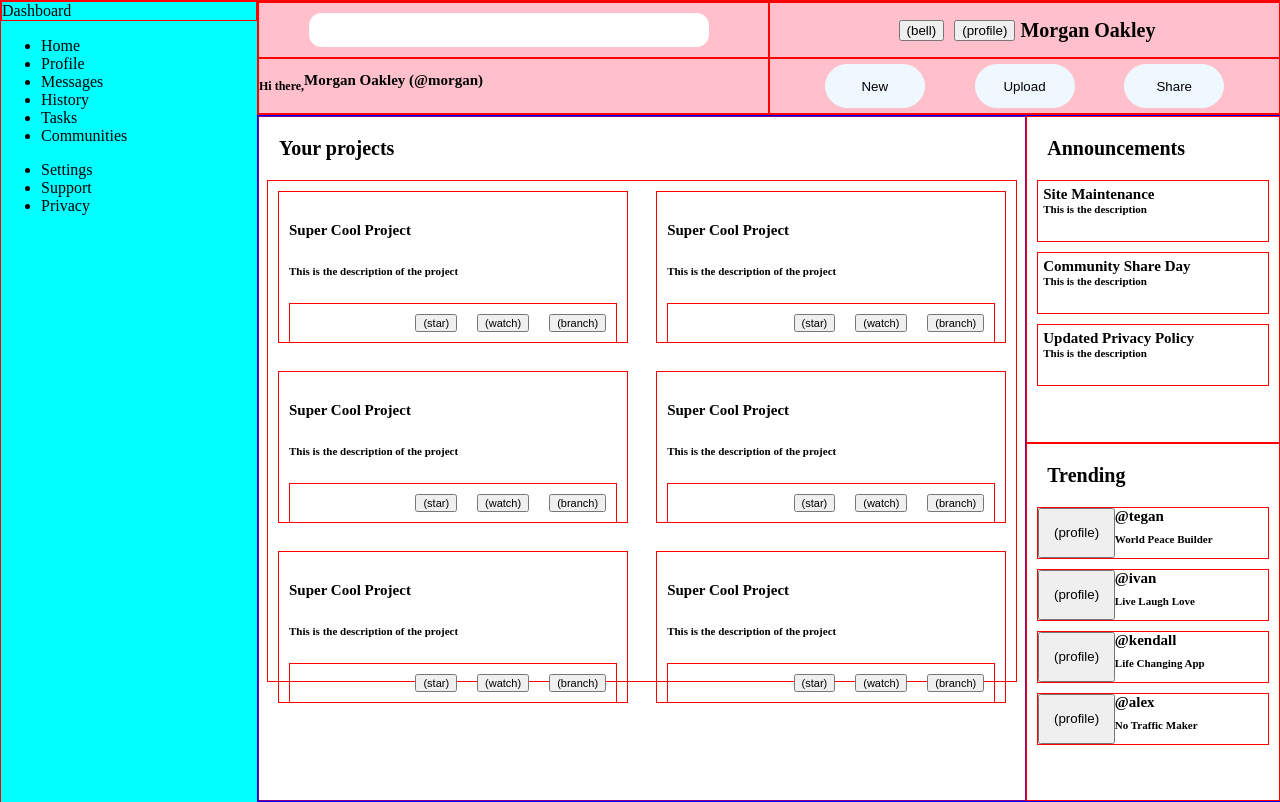
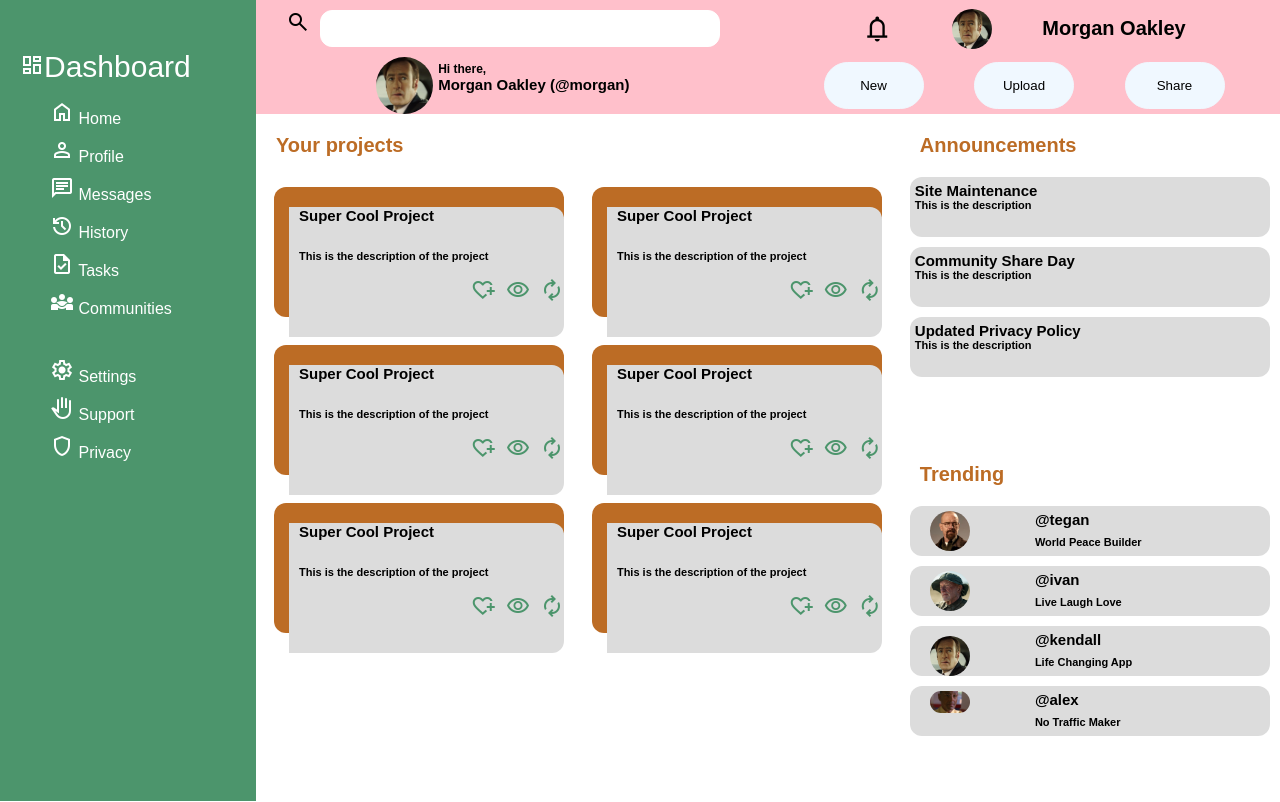
Before and after one commit to kelseyonline/admin-dashboard, a website: page index.html in a window 1280 px wide. Drawn offline with nearby package versions, Linux system fonts and the light colour scheme.

Commit message:
Add colors and styles

```diff
--- a/index.html
+++ b/index.html
@@ -4,39 +4,42 @@
     <meta charset="UTF-8">
     <meta name="viewport" content="width=device-width, initial-scale=1.0">
     <link rel="stylesheet" href="style.css">
+    <link rel="stylesheet" href="https://fonts.googleapis.com/css2?family=Material+Symbols+Outlined:opsz,wght,FILL,GRAD@20..48,100..700,0..1,-50..200" />
     <title>Admin Dashboard</title>
 </head>
 <body>
     <div class="container">
         <aside class="dashboard">
-            <div class="hero"><img src="" alt="">Dashboard</div>
+            <div class="hero"><span class="material-symbols-outlined">dashboard</span>Dashboard</div>
             <ul class="main-menu">
-                <li id="list-home">Home</li>
-                <li id="list-profile">Profile</li>
-                <li id="list-messages">Messages</li>
-                <li id="list-history">History</li>
-                <li id="list-tasks">Tasks</li>
-                <li id="list-communities">Communities</li>
+                <li id="list-home"><span class="material-symbols-outlined">home</span> Home</li>
+                <li id="list-profile"><span class="material-symbols-outlined">person</span> Profile</li>
+                <li id="list-messages"><span class="material-symbols-outlined">chat</span> Messages</li>
+                <li id="list-history"><span class="material-symbols-outlined">history</span> History</li>
+                <li id="list-tasks"><span class="material-symbols-outlined">task</span> Tasks</li>
+                <li id="list-communities"><span class="material-symbols-outlined">diversity_3</span> Communities</li>
             </ul>
             <ul class="other-menu">
-                <li id="list-settings">Settings</li>
-                <li id="list-support">Support</li>
-                <li id="list-privacy">Privacy</li>
+                <li id="list-settings"><span class="material-symbols-outlined">settings</span> Settings</li>
+                <li id="list-support"><span class="material-symbols-outlined">back_hand</span> Support</li>
+                <li id="list-privacy"><span class="material-symbols-outlined">shield</span> Privacy</li>
             </ul>
         </aside>
         <div class="banner">
             <div class="search-container">
-                <input type="search" id="search-box">
+                <span class="material-symbols-outlined" id="search-icon">search</span> <input type="search" id="search-box">
             </div>
             <div class="profile">
-                <button id="notification-button">(bell)</button>
-                <button id="profile-img">(profile)</button>
+                <a id="notification-button"><span class="material-symbols-outlined" id="notifications">notifications</span></a>
+                <a id="profile-img"><img src="static/saul.jpg" alt="" id="saul"></a>
                 <h3 id="profile-name">Morgan Oakley</h3>
             </div>
             <div class="greeting">
-                <img src="" alt="" id="main-profile-img">
+                <img src="static/saul.jpg" alt="" id="main-profile-img">
+                <div class="greeting-text">
                     <h5>Hi there,</h5>
                     <h2 id="username">Morgan Oakley (@morgan)</h2>
+                </div>
             </div>
             <div class="post-actions">
                 <button id="new-btn">New</button>
@@ -49,57 +52,69 @@
                 <h3>Your projects</h3>
                 <div class="project-grid">
                     <div class="project-item">
+                        <div class="project-item-main">
                             <h4 class="project-title">Super Cool Project</h4>
                             <h6 class="project-description">This is the description of the project</h6>
                             <div class="project-actions">
-                            <button class="favorite-btn">(star)</button>
-                            <button class="watch-btn">(watch)</button>
-                            <button class="branch-btn">(branch)</button>
+                                <a class="favorite-btn"><span class="material-symbols-outlined">heart_plus</span></a>
+                                <a class="watch-btn"><span class="material-symbols-outlined">visibility</span></a>
+                                <a class="branch-btn"><span class="material-symbols-outlined">autorenew</span></a>
+                            </div>
                         </div>
                     </div>
                     <div class="project-item">
+                        <div class="project-item-main">
                             <h4 class="project-title">Super Cool Project</h4>
                             <h6 class="project-description">This is the description of the project</h6>
                             <div class="project-actions">
-                            <button class="favorite-btn">(star)</button>
-                            <button class="watch-btn">(watch)</button>
-                            <button class="branch-btn">(branch)</button>
+                                <a class="favorite-btn"><span class="material-symbols-outlined">heart_plus</span></a>
+                                <a class="watch-btn"><span class="material-symbols-outlined">visibility</span></a>
+                                <a class="branch-btn"><span class="material-symbols-outlined">autorenew</span></a>
+                            </div>
                         </div>
                     </div>
                     <div class="project-item">
+                        <div class="project-item-main">
                             <h4 class="project-title">Super Cool Project</h4>
                             <h6 class="project-description">This is the description of the project</h6>
                             <div class="project-actions">
-                            <button class="favorite-btn">(star)</button>
-                            <button class="watch-btn">(watch)</button>
-                            <button class="branch-btn">(branch)</button>
+                                <a class="favorite-btn"><span class="material-symbols-outlined">heart_plus</span></a>
+                                <a class="watch-btn"><span class="material-symbols-outlined">visibility</span></a>
+                                <a class="branch-btn"><span class="material-symbols-outlined">autorenew</span></a>
+                            </div>
                         </div>
                     </div>
                     <div class="project-item">
+                        <div class="project-item-main">
                             <h4 class="project-title">Super Cool Project</h4>
                             <h6 class="project-description">This is the description of the project</h6>
                             <div class="project-actions">
-                            <button class="favorite-btn">(star)</button>
-                            <button class="watch-btn">(watch)</button>
-                            <button class="branch-btn">(branch)</button>
+                                <a class="favorite-btn"><span class="material-symbols-outlined">heart_plus</span></a>
+                                <a class="watch-btn"><span class="material-symbols-outlined">visibility</span></a>
+                                <a class="branch-btn"><span class="material-symbols-outlined">autorenew</span></a>
+                            </div>
                         </div>
                     </div>
                     <div class="project-item">
+                        <div class="project-item-main">
                             <h4 class="project-title">Super Cool Project</h4>
                             <h6 class="project-description">This is the description of the project</h6>
                             <div class="project-actions">
-                            <button class="favorite-btn">(star)</button>
-                            <button class="watch-btn">(watch)</button>
-                            <button class="branch-btn">(branch)</button>
+                                <a class="favorite-btn"><span class="material-symbols-outlined">heart_plus</span></a>
+                                <a class="watch-btn"><span class="material-symbols-outlined">visibility</span></a>
+                                <a class="branch-btn"><span class="material-symbols-outlined">autorenew</span></a>
+                            </div>
                         </div>
                     </div>
                     <div class="project-item">
+                        <div class="project-item-main">
                             <h4 class="project-title">Super Cool Project</h4>
                             <h6 class="project-description">This is the description of the project</h6>
                             <div class="project-actions">
-                            <button class="favorite-btn">(star)</button>
-                            <button class="watch-btn">(watch)</button>
-                            <button class="branch-btn">(branch)</button>
+                                <a class="favorite-btn"><span class="material-symbols-outlined">heart_plus</span></a>
+                                <a class="watch-btn"><span class="material-symbols-outlined">visibility</span></a>
+                                <a class="branch-btn"><span class="material-symbols-outlined">autorenew</span></a>
+                            </div>
                         </div>
                     </div>
                 </div>
@@ -122,22 +137,22 @@
             <div class="trending">
                 <h3>Trending</h3>
                 <div class="trending-profile">
-                    <button class="trending-profile-btn">(profile)</button>
+                    <a class="trending-profile-btn"><img src="static/walter.jpg" alt="" id="walt"></a>
                     <h4 class="trending-username">@tegan</h4>
                     <h6 class="trending-description">World Peace Builder</h6>
                 </div>
                 <div class="trending-profile">
-                    <button class="trending-profile-btn">(profile)</button>
+                    <a class="trending-profile-btn"><img src="static/ehr.jpg" alt="" id="ehr"></a>
                     <h4 class="trending-username">@ivan</h4>
                     <h6 class="trending-description">Live Laugh Love</h6>
                 </div>
                 <div class="trending-profile">
-                    <button class="trending-profile-btn">(profile)</button>
+                    <a class="trending-profile-btn"><img src="static/saul.jpg" alt="" id="saul"></a>
                     <h4 class="trending-username">@kendall</h4>
                     <h6 class="trending-description">Life Changing App</h6>
                 </div>
                 <div class="trending-profile">
-                    <button class="trending-profile-btn">(profile)</button>
+                    <a class="trending-profile-btn"><img src="static/fring.jpg" alt="" id="fring"></a>
                     <h4 class="trending-username">@alex</h4>
                     <h6 class="trending-description">No Traffic Maker</h6>
                 </div>
--- /dev/null
+++ b/package.json
@@ -0,0 +1,5 @@
+{
+  "dependencies": {
+    "feather-icons": "^4.29.1"
+  }
+}
--- a/style.css
+++ b/style.css
@@ -1,20 +1,49 @@
+:root {
+    --sea-green: #4c956c;
+    --melon: #ffc9b9;
+    --sienna: #bc6c25;
+}
+
+* {
+    font-family: "PT Sans", sans-serif;
+}
+
 body {
     padding: 0px;
     margin: 0px;
 }
 
-div {
-    border: 1px solid red;
-}
-
 aside {
-    background-color:aqua;
+    background-color: var(--sea-green);
     grid-row-start: 1;
     grid-row-end: 8;
 }
 
+aside ul, .hero{
+    color: white;
+}
+
 h3 {
     font-size: 20px;
+}
+
+ul {
+    list-style-type: none;
+}
+
+li {
+    margin: 10px;
+}
+
+.hero {
+    font-size: 30px;
+    margin: 10px;
+    margin-top: 50px;
+    margin-left: 20px;
+}
+
+.main-menu {
+    margin-bottom: 40px;
 }
 .container {
     display: grid;
@@ -35,6 +64,10 @@ h3 {
     grid-template-rows: repeat(2, 50%);
 }
 
+#search-icon {
+    margin-left: 30px;
+    margin-top: 10px;
+}
 .content-container {
     grid-column-start: 2;
     grid-column-end: 6;
@@ -43,7 +76,6 @@ h3 {
     display: grid;
     grid-template-rows: repeat(4, auto);
     grid-template-columns: repeat(6, auto);
-    border: 1px solid blue;
 }
 
 .your-projects {
@@ -51,7 +83,11 @@ h3 {
     grid-column-end: 6;
     grid-row-start: 1;
     grid-row-end: 5;
-    border: 1px solid purple;
+
+}
+
+.your-projects h3 {
+    color: var(--sienna);
 }
 
 .project-grid {
@@ -69,6 +105,10 @@ h3 {
     grid-column-end: 7;
     grid-row-start: 1;
     grid-row-end: 3;
+}
+
+.announcements h3 {
+    color: var(--sienna);
 }
 
 .announcement-item {
@@ -90,6 +130,10 @@ h3 {
     grid-row-end: 5;
 }
 
+.trending h3 {
+    color: var(--sienna);
+}
+
 .your-projects h3 {
     margin-left: 20px;
 }
@@ -98,6 +142,18 @@ h3 {
     height: 130px;
     margin: 10px;
     padding: 10px;
+    background-color: var(--sienna);
+    padding: 0px;
+    padding-left: 15px;
+    border-radius: 12px;
+}
+
+.project-item-main {
+    background-color: gainsboro;
+    margin-bottom: 0px;
+    height: 130px;
+    padding-left: 10px;
+    border-radius: 0px 12px 12px 0px;
 }
 
 .project-title {
@@ -111,6 +167,8 @@ h3 {
 .announcement-item {
     height: 50px;
     margin: 10px;
+    background-color: gainsboro;
+    border-radius: 12px;
 }
 
 .announcement-title {
@@ -131,17 +189,34 @@ h3 {
     display: grid;
     grid-template-columns: 1fr 2fr;
     grid-template-rows: 50% 50%;
+    background-color: gainsboro;
+    border-radius: 12px;
+}
+
+.trending-profile h4{
+    margin: 5px;
+}
+
+.trending-profile h6{
+    margin: 5px;
 }
 
 .trending h3 {
     margin-left: 20px;
 }
 
-.trending-profile button {
+.trending-profile a {
     grid-column-start: 1;
     grid-column-end: 2;
     grid-row-start: 1;
     grid-row-end: 3;
+    margin-left: 20px;
+    margin-top: 5px;
+}
+
+.trending-profile a img {
+    border-radius: 50px;
+    width: 40px;
 }
 
 .trending-username {
@@ -150,7 +225,6 @@ h3 {
     grid-column-end: 3;
     grid-row-start: 1;
     grid-row-end: 2;
-    margin: 0px;
 }
 
 .trending-description {
@@ -164,14 +238,19 @@ h3 {
 
 .project-actions {
     margin-right: 0px;
+    margin-top: -10px;
     display: flex;
     justify-content: flex-end;
 }
 
-.project-actions button {
+.project-actions a {
     font-size: 11px;
-    margin: 10px;
+    display: flex;
+    align-items: flex-start;
+    color: var(--sea-green);
+    margin-left: 10px;
 }
+
 
 .search-container {
     grid-row-start: 1;
@@ -184,7 +263,7 @@ h3 {
 #search-box {
     width: 400px;
     margin: 10px;
-    margin-left: 50px;
+    margin-left: 10px;
     border-radius: 12px;
     border: 1px solid white;
 }
@@ -195,6 +274,7 @@ h3 {
     grid-column-start: 1;
     grid-column-end: 2;
     display: flex;
+    padding-left: 120px;
 }
 
 h5 {
@@ -221,6 +301,22 @@ h5 {
 
 .profile button {
     margin: 5px;
+    width: 30px;
+    height: 30px;
+}
+
+#saul {
+    width: 40px;
+    height: 40px;
+    border-radius: 50px;
+    margin-right: 50px;
+    margin-top: 5px;
+}
+
+#notifications {
+    margin-right: 60px;
+    margin-top: 5px;
+    font-size: 30px;
 }
 
 .post-actions {
@@ -235,3 +331,20 @@ h5 {
     border-radius: 30px;
     width: 100px;
 }
+
+#main-profile-img {
+    border-radius: 50px;
+}
+
+.greeting-text {
+    margin-left: 5px;
+}
+
+.greeting-text h2 {
+    margin-top: 0px;
+}
+
+.greeting-text h5{
+    margin-bottom: 0px;
+    margin-top: 5px;
+}
```
Also changed, not shown: static/ehr.jpg (added), static/fring.jpg (added), static/kirby.jpg (added), static/saul.jpg (added), static/walter.jpg (added), 1 other file. Lines whose indentation alone changed are shown as unchanged.
